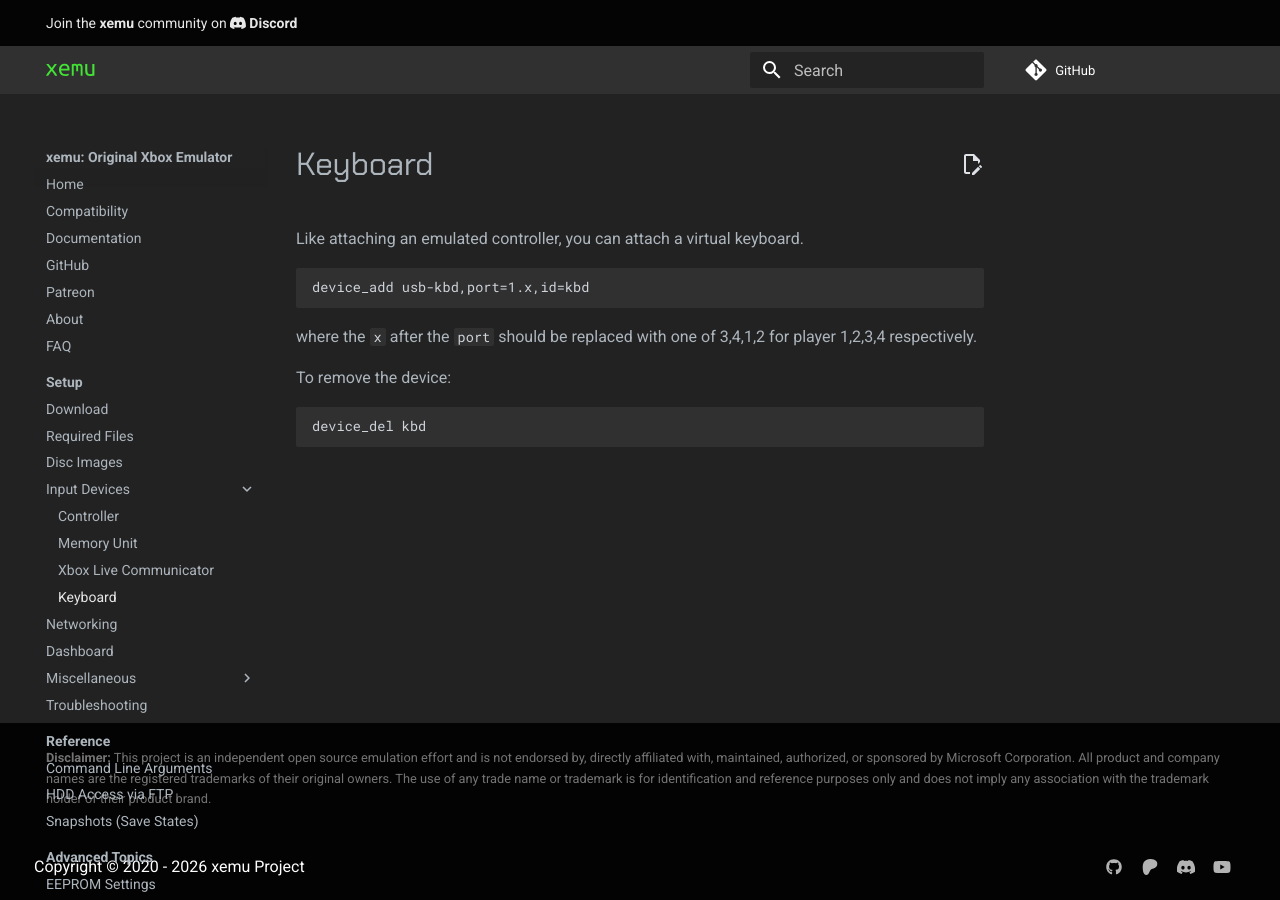
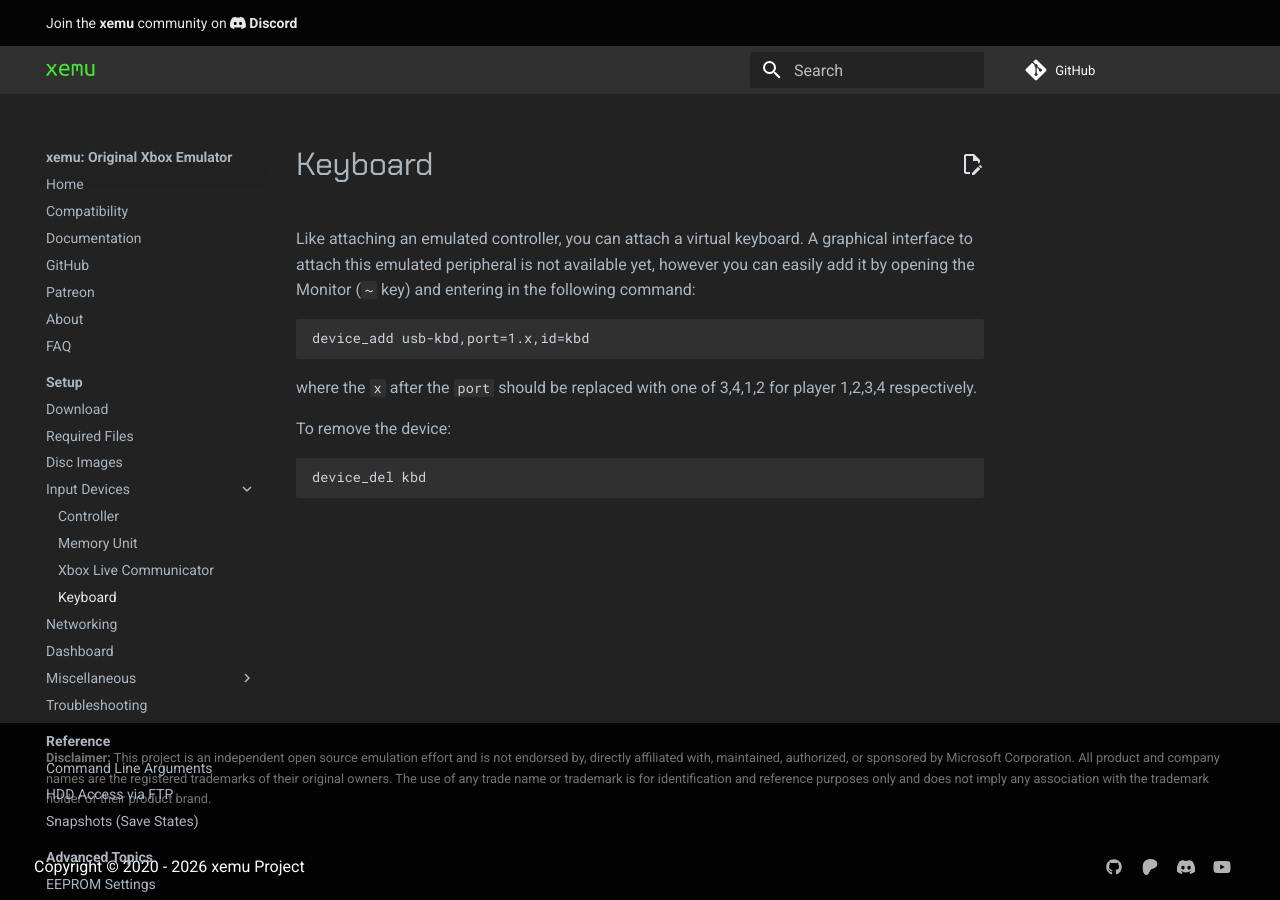
Before and after one commit to xemu-project/xemu-website, an MkDocs documentation site: the page built from docs/docs/keyboard.md, in a window 1280 px wide. Built offline with MkDocs 1.6.1 and Material for MkDocs 9.7.7, drawn with Linux system fonts in a browser that asks for light colours; comment, search, counter and statistics services are not loaded.

Commit message:
Add note about opening monitor to attach keyboard

````diff
--- a/docs/docs/keyboard.md
+++ b/docs/docs/keyboard.md
@@ -1,4 +1,4 @@
-Like attaching an emulated controller, you can attach a virtual keyboard.
+Like attaching an emulated controller, you can attach a virtual keyboard. A graphical interface to attach this emulated peripheral is not available yet, however you can easily add it by opening the Monitor (`~` key) and entering in the following command:
 
 ```
 device_add usb-kbd,port=1.x,id=kbd
````
